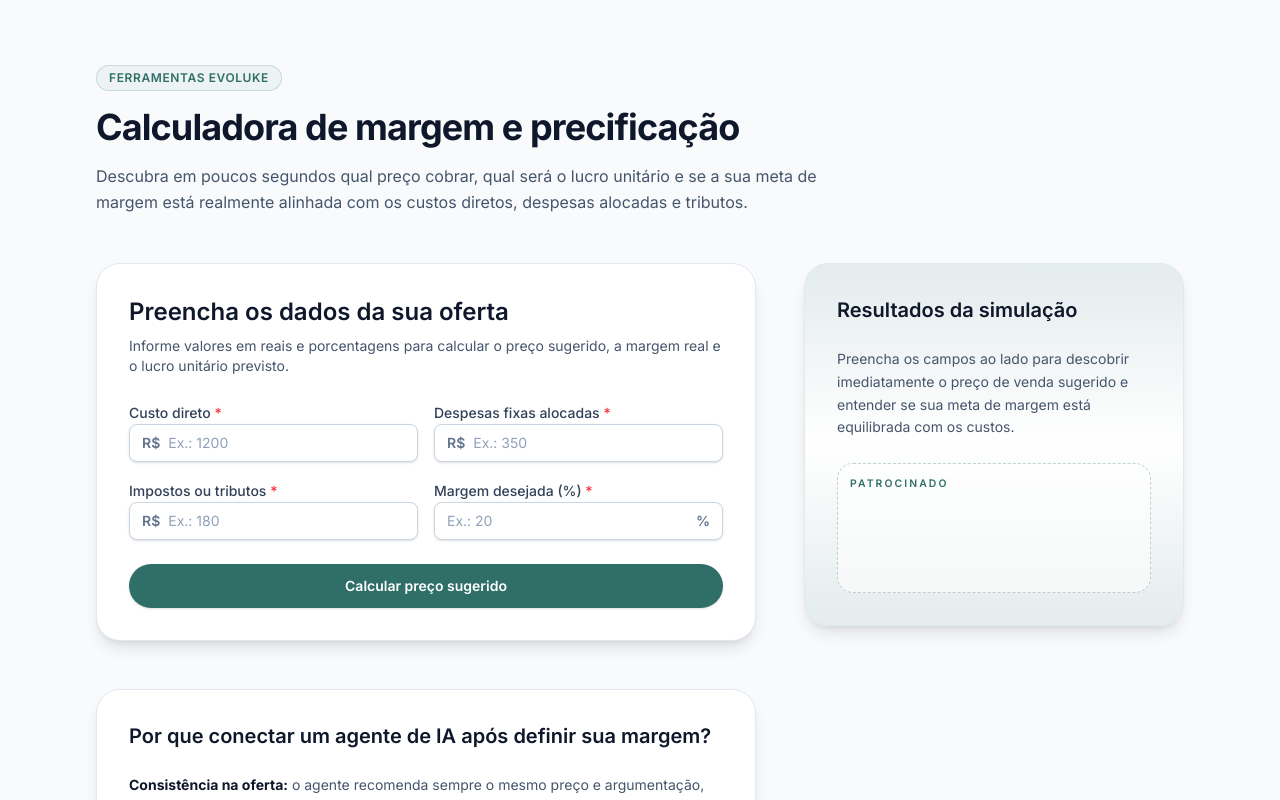
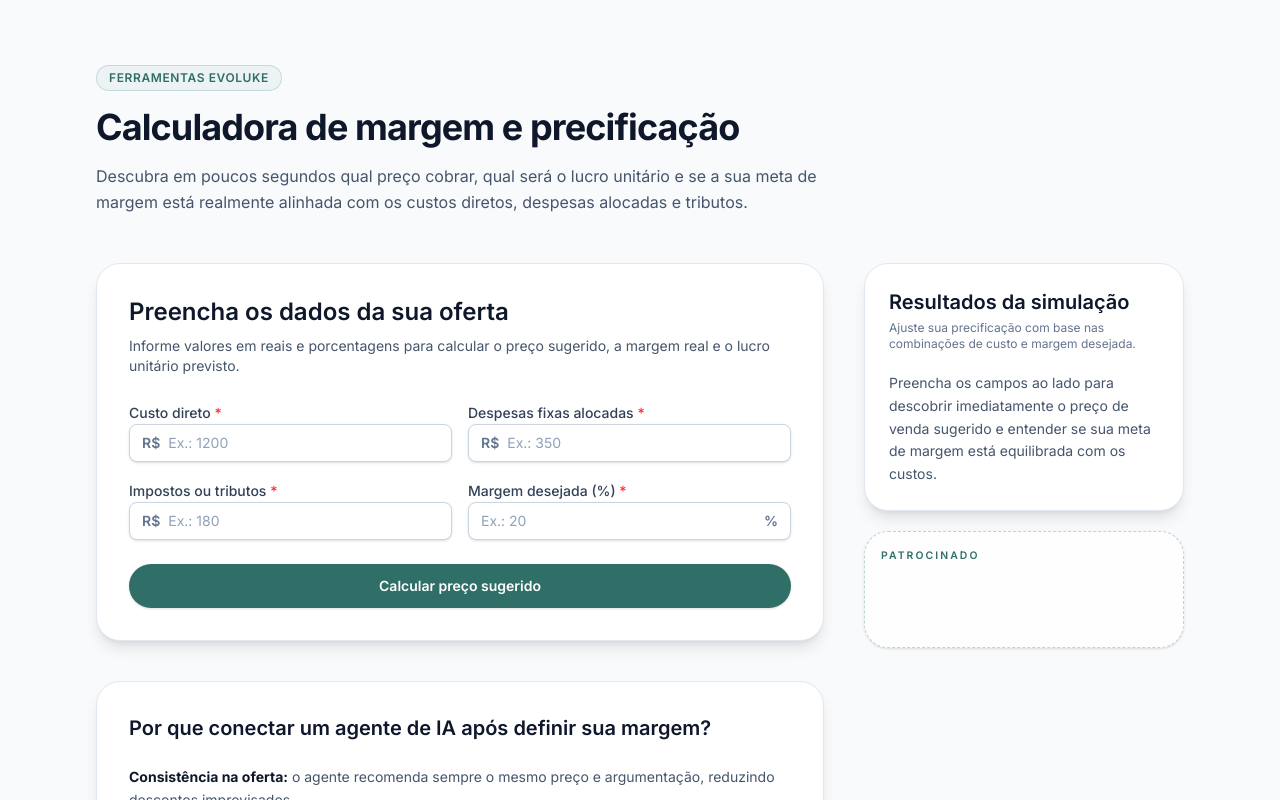
Before and after one commit to Evoluke/agent-plugandplay, a Next.js app: page /tools/calculadora-margem in a window 1280 px wide. Shown: the top 800 px of the page. Built offline with nearby package versions, Linux system fonts and the light colour scheme; no server answers.

Commit message:
refactor: compact calculator sidebar layout

```diff
--- a/src/app/tools/calculadora-margem/CalculatorClient.tsx
+++ b/src/app/tools/calculadora-margem/CalculatorClient.tsx
@@ -82,7 +82,7 @@ export default function CalculatorClient() {
   };
 
   return (
-    <div className="flex flex-col gap-12 lg:grid lg:grid-cols-[minmax(0,1fr)_380px] lg:items-start">
+    <div className="flex flex-col gap-10 lg:grid lg:grid-cols-[minmax(0,1fr)_320px] lg:items-start">
       <section className="rounded-3xl border border-slate-200 bg-white p-8 shadow-lg lg:col-start-1 lg:row-start-1">
           <form className="space-y-6" onSubmit={handleSubmit} noValidate>
             <div>
@@ -138,10 +138,16 @@ export default function CalculatorClient() {
           </form>
       </section>
 
-      <aside className="space-y-6 rounded-3xl border border-slate-200 bg-gradient-to-b from-primary/10 via-white to-primary/10 p-8 shadow-lg lg:col-start-2 lg:row-span-2">
+      <aside className="flex flex-col gap-5 lg:col-start-2 lg:row-span-2">
+        <section className="space-y-5 rounded-3xl border border-slate-200 bg-white p-6 shadow-lg">
+          <header className="space-y-1">
             <h2 className="text-xl font-semibold text-slate-900">Resultados da simulação</h2>
+            <p className="text-xs text-slate-500">
+              Ajuste sua precificação com base nas combinações de custo e margem desejada.
+            </p>
+          </header>
           {result ? (
-          <dl className="space-y-4 text-sm">
+            <dl className="space-y-3 text-sm">
               <ResultRow label="Custo total" value={currencyFormatter.format(result.totalCost)} />
               <ResultRow label="Preço sugerido" value={currencyFormatter.format(result.suggestedPrice)} highlight />
               <ResultRow label="Margem real" value={percentFormatter.format(result.realMargin / 100)} />
@@ -154,17 +160,18 @@ export default function CalculatorClient() {
           )}
 
           {result && (
-          <div className="rounded-2xl bg-white/80 p-4 text-xs leading-relaxed text-slate-500">
+            <div className="rounded-2xl border border-slate-100 bg-slate-50/70 p-4 text-xs leading-relaxed text-slate-500">
               <p>
                 Utilize estes números para revisar descontos máximos, montar pacotes promocionais e alimentar previsões de receita. Caso precise de suporte, nossa equipe ajuda a treinar um agente Evoluke com base nestes dados.
               </p>
             </div>
           )}
+        </section>
 
-        <div className="rounded-2xl border border-dashed border-primary/30 bg-white/60 p-3">
+        <section className="rounded-3xl border border-dashed border-primary/30 bg-white/80 p-4 shadow-sm">
           <p className="mb-2 text-[0.65rem] font-semibold uppercase tracking-[0.2em] text-primary">Patrocinado</p>
           <GoogleAdsenseBanner />
-        </div>
+        </section>
       </aside>
 
       <section className="space-y-6 rounded-3xl border border-slate-200 bg-white p-8 shadow-lg lg:col-start-1 lg:row-start-2">
@@ -241,7 +248,11 @@ type ResultRowProps = {
 
 function ResultRow({ label, value, highlight }: ResultRowProps) {
   return (
-    <div className={`flex items-center justify-between rounded-xl px-4 py-3 ${highlight ? "bg-primary/10 font-semibold text-primary" : "bg-white/70 text-slate-700"}`}>
+    <div
+      className={`flex items-center justify-between rounded-xl px-3 py-2.5 text-slate-700 shadow-sm ${
+        highlight ? "bg-primary/10 font-semibold text-primary" : "bg-white"
+      }`}
+    >
       <dt>{label}</dt>
       <dd>{value}</dd>
     </div>
@@ -279,7 +290,7 @@ function GoogleAdsenseBanner() {
       />
       <ins
         className="adsbygoogle block w-full"
-        style={{ display: "block", minHeight: "80px" }}
+        style={{ display: "block", minHeight: "60px" }}
         data-ad-client="ca-pub-0000000000000000"
         data-ad-slot="1234567890"
         data-ad-format="auto"
```
Also changed, not shown: 1 other file (tests, documents, lock files or other folders). Lines whose indentation alone changed are shown as unchanged.
